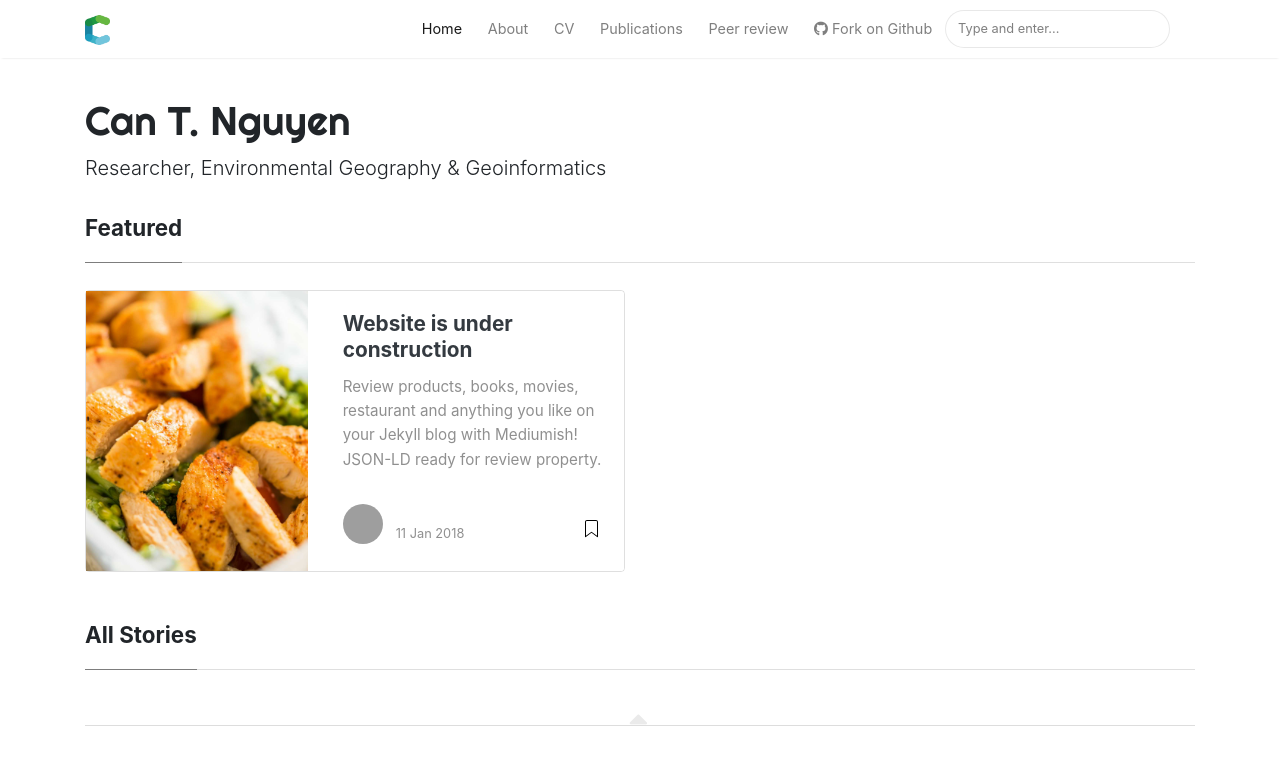
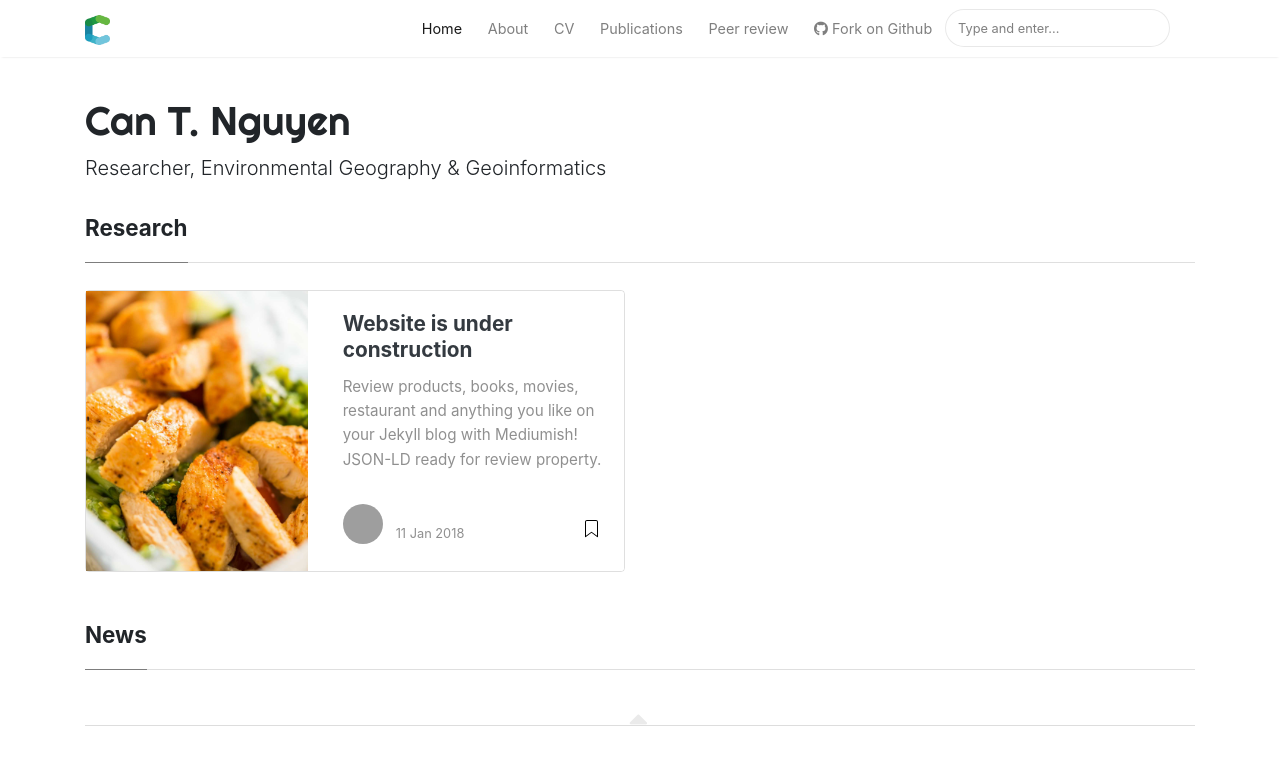
Before and after one commit to sangtrg/sangtrg, a Jekyll site: the page built from index.html, in a window 1280 px wide and 1248 px high. Shown: the top 759 px of the window. Built offline with Jekyll 4.4.1, drawn with Linux system fonts in a browser that asks for light colours; nearby versions of some CDN libraries; the list of posts is cut into pages by our own code; grey boxes are pictures that could not be loaded.

Commit message:
update index

```diff
--- a/index.html
+++ b/index.html
@@ -1,6 +1,6 @@
 ---
+title: Home
 layout: default
-title: Home
 ---
 
 {% if page.url == "/" %}
@@ -9,7 +9,7 @@ title: Home
 ================================================== -->
 <section class="featured-posts">
     <div class="section-title">
-        <h2><span>Featured</span></h2>
+        <h2><span>Research</span></h2>
     </div>
     <div class="row">
 
@@ -34,7 +34,7 @@ title: Home
 
     <div class="section-title">
 
-        <h2><span>All Stories</span></h2>
+        <h2><span>News</span></h2>
 
     </div>
 
```
